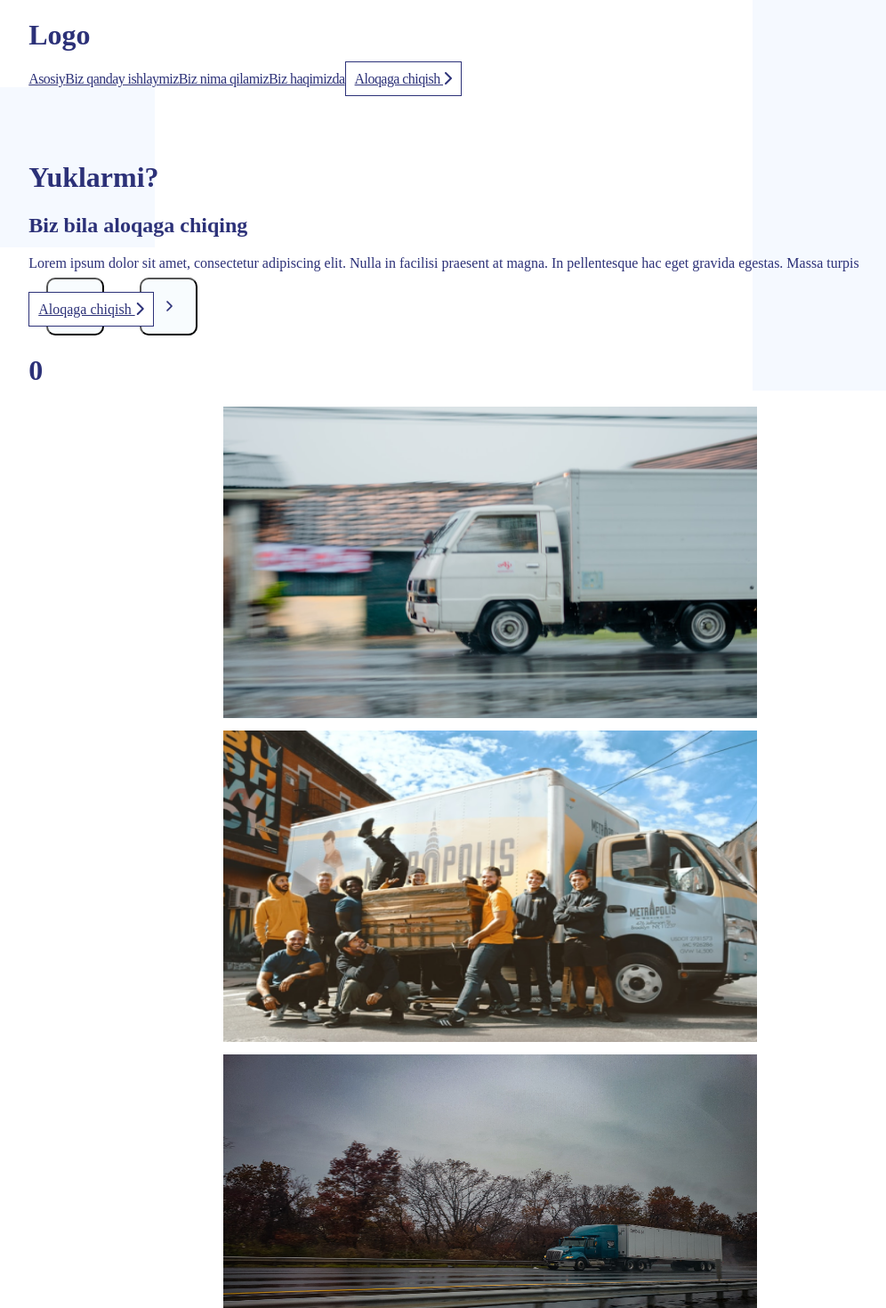
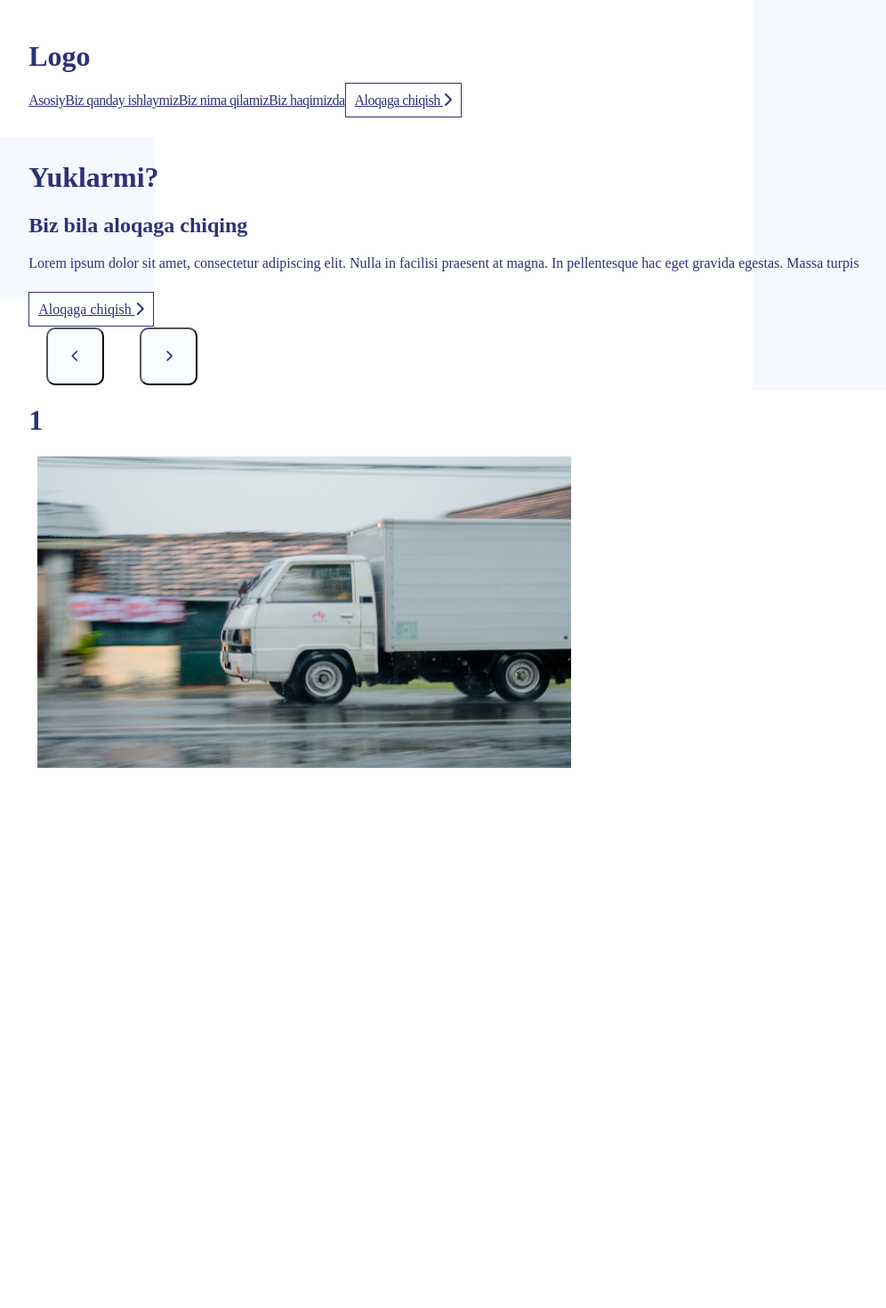
Before and after one commit to hakimov-dev/truck-service-landing, a Vue app: page / in a window 1280 px wide. Shown: the top 1470 px of the page at 89% size, without its empty margins (39-1035 px from the left). After the commit the page ends 883 px from the top, so only its background shows below. Built offline with nearby package versions, Linux system fonts and the light colour scheme; the HTML template or start-up script is replaced by a standard one.

Commit message:
Update slider and navbar component.

```diff
--- a/src/components/Header/components/Navbar.vue
+++ b/src/components/Header/components/Navbar.vue
@@ -1,6 +1,6 @@
 <template>
     <div class="container">
-    <div class="navbar flex justify-between items-center py-8">
+    <div class="navbar flex justify-between items-center">
        <h1 class="logo">Logo</h1>
        <div class="links w-2/4 flex justify-between items-center">
            <a href="#" class="link">Asosiy</a>
@@ -20,6 +20,11 @@ export default {
 </script>
 
 <style soped>
+.navbar{
+    padding-top: 1rem;
+    padding-bottom: 2rem;
+}
+
  .links{
      color: #113873;
      font-size: 16px;
--- a/src/components/Header/components/Slider.vue
+++ b/src/components/Header/components/Slider.vue
@@ -10,13 +10,14 @@
                {{counter}}
             </h1>
             </div>
-            <div class="slider-images flex justify-between items-center overflow-hidden">
+           <div class="parrent">
+            <div class="slider-images flex justify-between items-center">
                 <img src="@/assets/img/slider-1.png" alt="">
                 <img src="@/assets/img/slider-2.png" alt="">
                 <img src="@/assets/img/slider-3.png" alt="">
                 <img src="@/assets/img/slider-4.png" alt="">
-                <img src="@/assets/img/slider-5.png" alt="">
             </div>
+           </div>
         </div>
     </div>
 </template>
@@ -26,7 +27,7 @@ export default {
   name: 'slider',
   data () {
     return {
-      counter: 0
+      counter: 1
     }
   }
 }
@@ -35,6 +36,7 @@ export default {
 <style scoped>
 .slider{
     margin-top: 30px;
+    margin-bottom: 20px;
 }
 button{
     width: 65px;
@@ -54,10 +56,14 @@ img{
     margin: 0px 10px;
     margin-bottom: 10px;
 }
+.parrent{
+    position: relative;
+    width: 1000px;
+    height: 350px;
+    overflow: hidden;
+}
 .slider-images{
-    width: 1000px;
-    position: absolute;
-    right: -0px;
-    transition: .8s linear;
+    margin-left:-0px ;
+    transition: all.8s linear;
 }
 </style>
```
Also changed, not shown: src/assets/img/slider-5.png (deleted).
